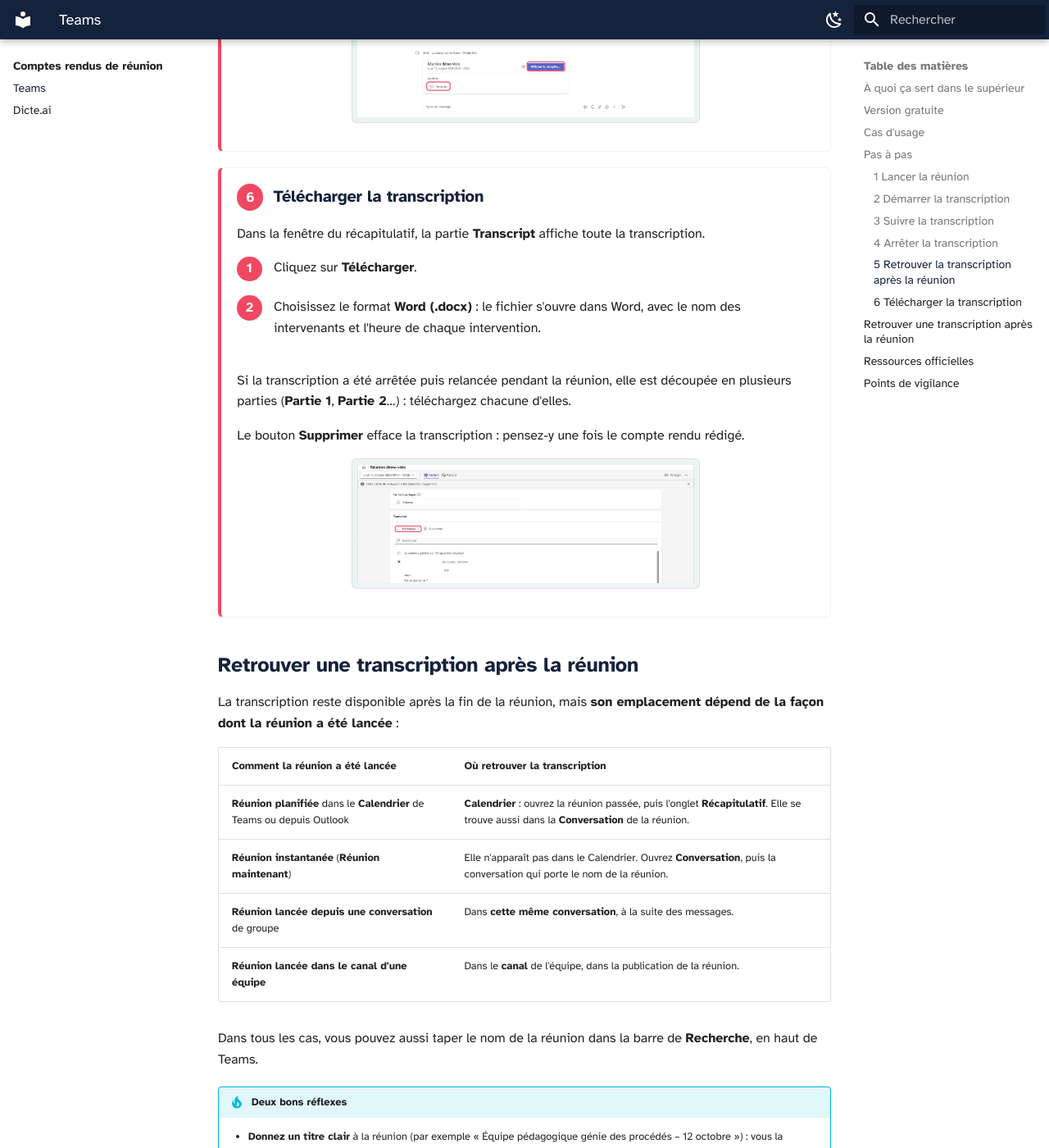
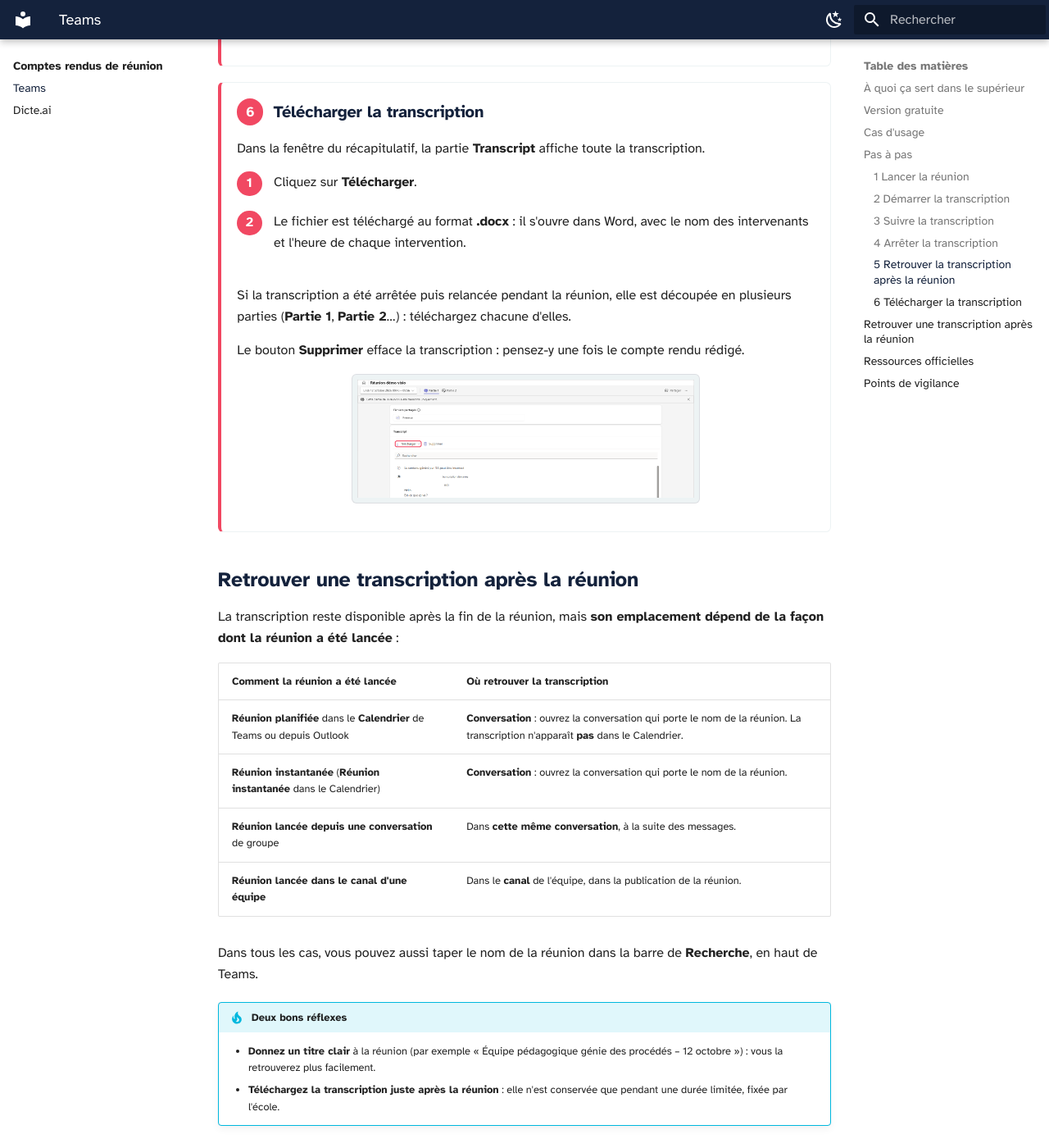
Before and after one commit to Celine-ferrier/Boite-outils-IA, an MkDocs documentation site: the page built from docs/comptes-rendus/teams.md, in a window 1280 px wide and 1400 px high, scrolled down 4193 px. Shown: the whole window at 82% size. Built offline with MkDocs 1.6.1 and Material for MkDocs 9.7.7, drawn with Linux system fonts in a browser that asks for light colours; some of the changed text lies outside the part shown.

Commit message:
Teams : transcription retrouvée uniquement dans la conversation, téléchargement .docx, fiche finalisée
Co-Authored-By: Claude Opus 5.5 <noreply@anthropic.com>
Claude-Session: https://claude.ai/code/session_01ADR9hzhyEw6Dc3N18BUyt5

```diff
--- a/docs/comptes-rendus/teams.md
+++ b/docs/comptes-rendus/teams.md
@@ -2,12 +2,9 @@
 
 <span class="badge badge-hors-ue">Hors UE</span> <span class="badge badge-gratuit">Inclus avec le compte enseignant</span>
 
-<p class="maj">Dernière vérification : à compléter</p>
+<p class="maj">Dernière vérification : octobre 2026</p>
 
 **Microsoft Teams**, l'outil de visioconférence de l'école, peut **transcrire une réunion en direct** : chaque intervention s'affiche par écrit, avec le nom de la personne qui parle. À la fin de la réunion, la transcription reste disponible et peut être téléchargée, puis utilisée pour rédiger le compte rendu. Tous les enseignants disposent de la suite Office (Microsoft 365) avec leur compte enseignant : la fonction est déjà disponible, rien à installer.
-
-!!! info "Fiche en cours de rédaction"
-    Les captures d'écran du tutoriel seront bientôt ajoutées.
 
 ## À quoi ça sert dans le supérieur
 
@@ -138,7 +135,7 @@ Le message **La transcription a pris fin** s'affiche. Vous pouvez la redémarrer
 Dans la fenêtre du récapitulatif, la partie **Transcript** affiche toute la transcription.
 
 1. Cliquez sur **Télécharger**.
-2. Choisissez le format **Word (.docx)** : le fichier s'ouvre dans Word, avec le nom des intervenants et l'heure de chaque intervention.
+2. Le fichier est téléchargé au format **.docx** : il s'ouvre dans Word, avec le nom des intervenants et l'heure de chaque intervention.
 
 Si la transcription a été arrêtée puis relancée pendant la réunion, elle est découpée en plusieurs parties (**Partie 1**, **Partie 2**…) : téléchargez chacune d'elles.
 
@@ -154,8 +151,8 @@ La transcription reste disponible après la fin de la réunion, mais **son empla
 
 | Comment la réunion a été lancée | Où retrouver la transcription |
 |---|---|
-| **Réunion planifiée** dans le **Calendrier** de Teams ou depuis Outlook | **Calendrier** : ouvrez la réunion passée, puis l'onglet **Récapitulatif**. Elle se trouve aussi dans la **Conversation** de la réunion. |
-| **Réunion instantanée** (**Réunion maintenant**) | Elle n'apparaît pas dans le Calendrier. Ouvrez **Conversation**, puis la conversation qui porte le nom de la réunion. |
+| **Réunion planifiée** dans le **Calendrier** de Teams ou depuis Outlook | **Conversation** : ouvrez la conversation qui porte le nom de la réunion. La transcription n'apparaît **pas** dans le Calendrier. |
+| **Réunion instantanée** (**Réunion instantanée** dans le Calendrier) | **Conversation** : ouvrez la conversation qui porte le nom de la réunion. |
 | **Réunion lancée depuis une conversation** de groupe | Dans **cette même conversation**, à la suite des messages. |
 | **Réunion lancée dans le canal d'une équipe** | Dans le **canal** de l'équipe, dans la publication de la réunion. |
 
```
